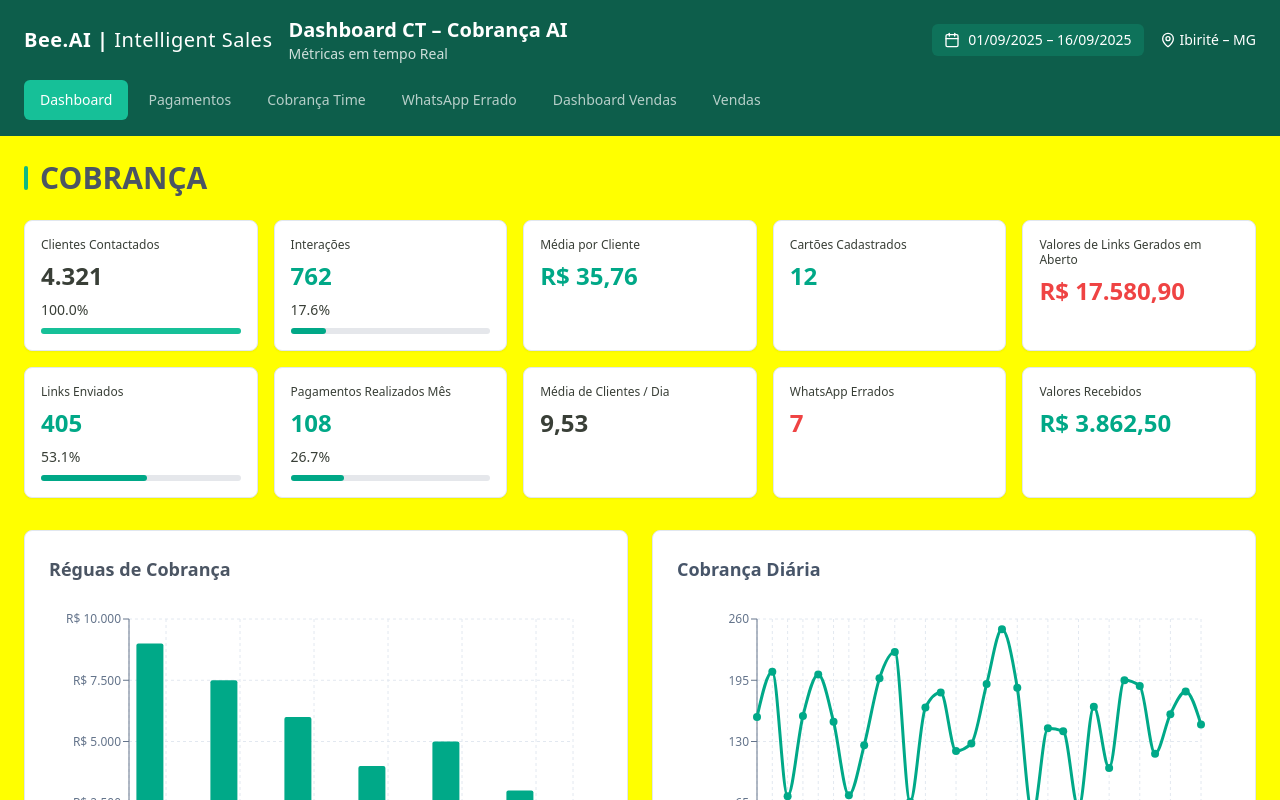
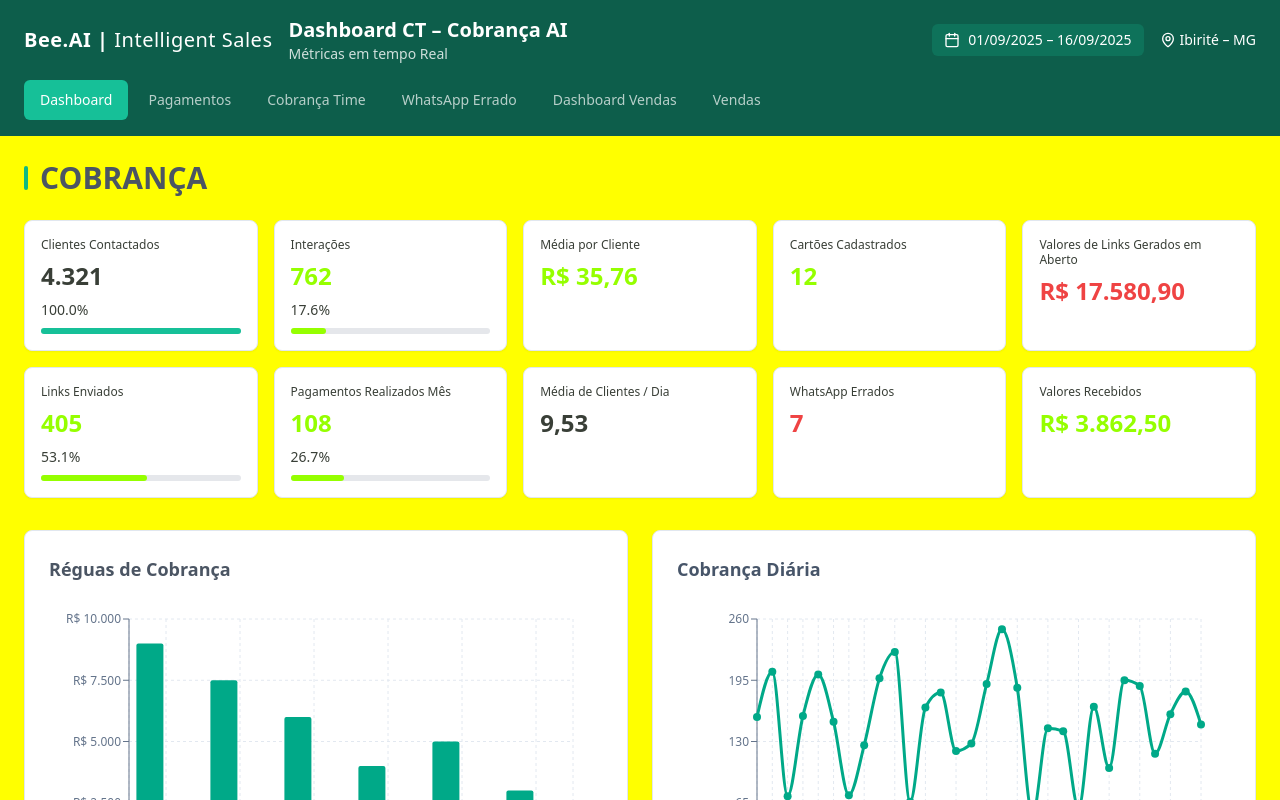
Before and after one commit to 7Beeai/bee-ai-cobran, a React (Vite) app: page / in a window 1280 px wide. Shown: the top 800 px of the page. Built offline with nearby package versions, Linux system fonts and the light colour scheme; the HTML template or start-up script is replaced by a standard one.

Commit message:
Update progress bar color

```diff
--- a/src/index.css
+++ b/src/index.css
@@ -50,7 +50,7 @@ All colors MUST be HSL.
     --nav-active: 166 79% 42%;
     --nav-inactive: 166 32% 94%;
     --section-accent: 20 83% 45%;
-    --metric-positive: 168 100% 33%;
+    --metric-positive: 85 100% 50%;
     --metric-negative: 0 84% 60%;
     --metric-neutral: 100 7% 23%;
 
@@ -117,7 +117,7 @@ All colors MUST be HSL.
     --nav-active: 166 79% 42%;
     --nav-inactive: 166 32% 94%;
     --section-accent: 20 83% 45%;
-    --metric-positive: 168 100% 33%;
+    --metric-positive: 85 100% 50%;
     --metric-negative: 0 84% 60%;
     --metric-neutral: 243 244 246;
 
```
